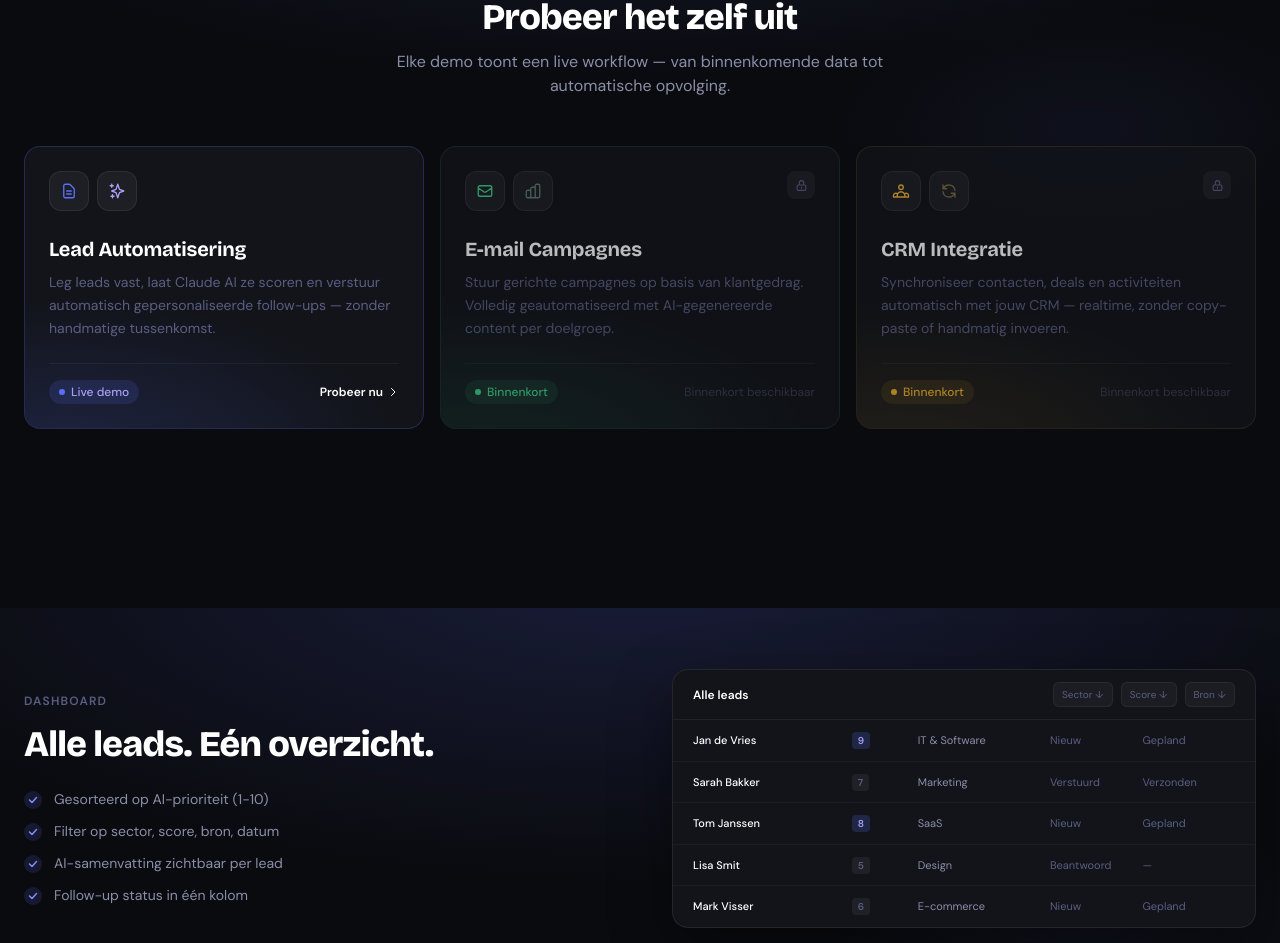
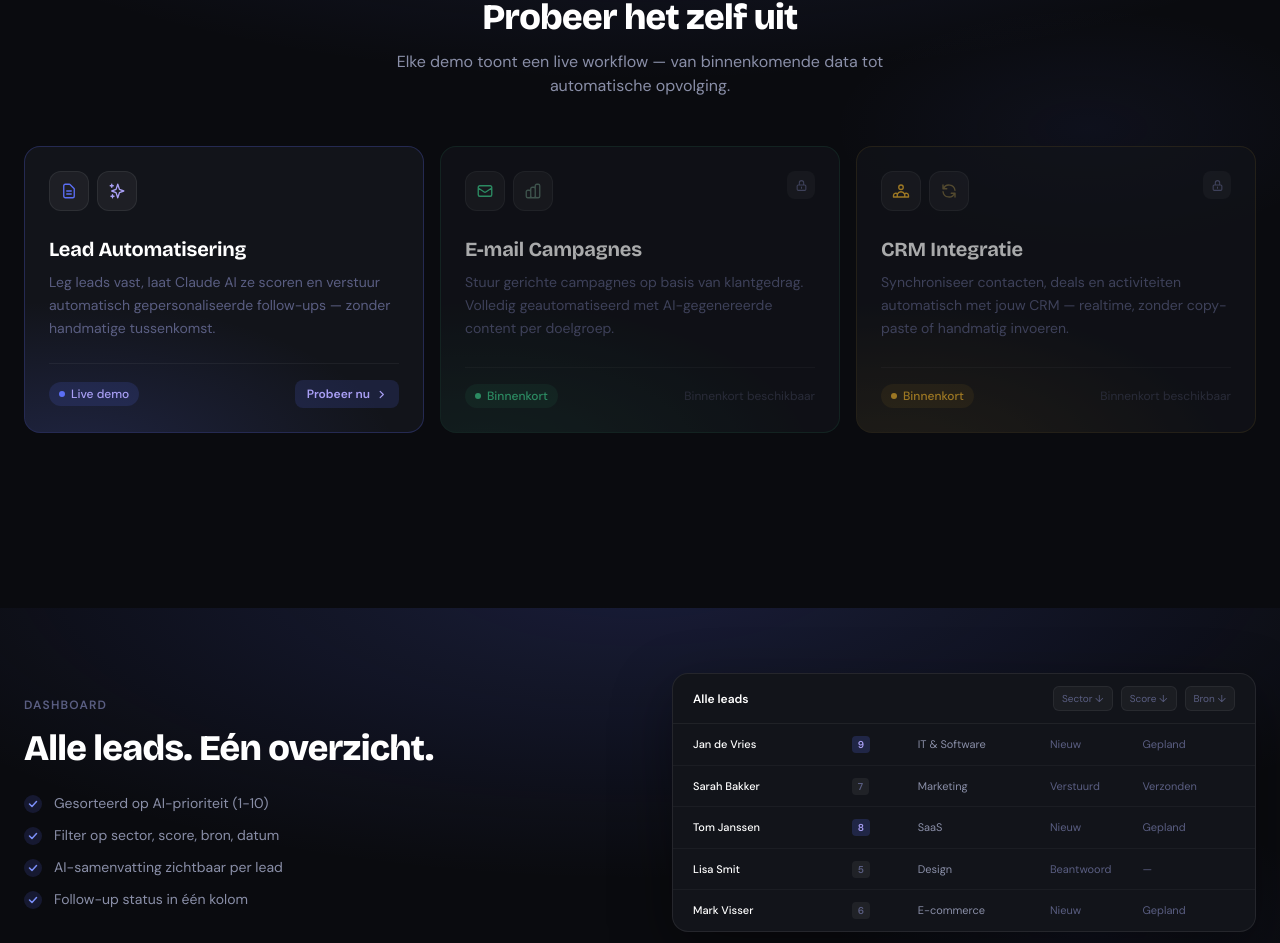
Before and after one commit to skivy2004/Runvex, a Next.js app: page / in a window 1280 px wide. Shown: the part 3392-4335 px from the top of the page. Built offline with nearby package versions, Linux system fonts and the light colour scheme.

Commit message:
feat: make demo cards clearly clickable — lift on hover, glow, animated arrow + CTA button
Co-Authored-By: Claude Sonnet 4.6 <noreply@anthropic.com>

```diff
--- a/app/components/sections/DemoCards.tsx
+++ b/app/components/sections/DemoCards.tsx
@@ -112,42 +112,64 @@ export default function DemoCards() {
 
         {/* Cards */}
         <div className="grid grid-cols-1 md:grid-cols-3 gap-4">
-          {demos.map((demo, i) => (
+          {demos.map((demo, i) => {
+            const Tag = demo.live ? 'a' : 'div'
+            return (
             <motion.div
               key={demo.title}
               initial={{ opacity: 0, y: 20 }}
               whileInView={{ opacity: 1, y: 0 }}
               viewport={{ once: true }}
               transition={{ duration: 0.4, delay: i * 0.08 }}
+              className="group"
+              whileHover={demo.live ? { y: -4 } : {}}
             >
-              <div
-                className="relative rounded-2xl p-6 flex flex-col h-full overflow-hidden transition-all duration-200"
+              <Tag
+                {...(demo.live ? { href: demo.href! } : {})}
+                className="relative rounded-2xl p-6 flex flex-col h-full overflow-hidden transition-all duration-200 block"
                 style={{
                   background: '#12141A',
                   border: `1px solid ${demo.borderColor}`,
-                  opacity: demo.live ? 1 : 0.72,
+                  opacity: demo.live ? 1 : 0.65,
+                  cursor: demo.live ? 'pointer' : 'default',
+                  boxShadow: 'none',
                 }}
               >
-                {/* Gradient glow */}
+                {/* Gradient glow — intensifies on hover for live card */}
                 <div
-                  className="absolute inset-0 pointer-events-none"
-                  style={{ background: demo.gradient }}
+                  className="absolute inset-0 pointer-events-none transition-opacity duration-200"
+                  style={{ background: demo.gradient, opacity: 1 }}
                 />
+                {demo.live && (
+                  <div
+                    className="absolute inset-0 pointer-events-none opacity-0 group-hover:opacity-100 transition-opacity duration-200"
+                    style={{ background: demo.gradient.replace('0.18', '0.32').replace('0.12', '0.24') }}
+                  />
+                )}
 
-                {/* Top row: icons + lock */}
+                {/* Top row: icons + arrow (live) or lock (dummy) */}
                 <div className="relative z-10 flex items-start justify-between mb-6">
                   <div className="flex items-center gap-2">
                     {demo.icons.map((icon, j) => (
                       <div
                         key={j}
-                        className="w-10 h-10 rounded-xl flex items-center justify-center"
+                        className="w-10 h-10 rounded-xl flex items-center justify-center transition-transform duration-200 group-hover:scale-110"
                         style={{ background: 'rgba(255,255,255,0.05)', border: '1px solid rgba(255,255,255,0.07)' }}
                       >
                         {icon}
                       </div>
                     ))}
                   </div>
-                  {!demo.live && (
+                  {demo.live ? (
+                    <div
+                      className="w-7 h-7 rounded-lg flex items-center justify-center opacity-0 group-hover:opacity-100 transition-all duration-200 translate-x-1 group-hover:translate-x-0"
+                      style={{ background: demo.badgeBg }}
+                    >
+                      <svg width="13" height="13" fill="none" stroke={demo.badgeColor} viewBox="0 0 24 24">
+                        <path strokeLinecap="round" strokeLinejoin="round" strokeWidth={2} d="M9 5l7 7-7 7" />
+                      </svg>
+                    </div>
+                  ) : (
                     <div
                       className="w-7 h-7 rounded-lg flex items-center justify-center"
                       style={{ background: 'rgba(255,255,255,0.05)' }}
@@ -184,22 +206,23 @@ export default function DemoCards() {
                   </span>
 
                   {demo.live ? (
-                    <a
-                      href={demo.href!}
-                      className="inline-flex items-center gap-1 text-xs font-semibold text-white transition-opacity hover:opacity-75"
+                    <span
+                      className="inline-flex items-center gap-1.5 text-xs font-semibold px-3 py-1.5 rounded-lg transition-all duration-200 group-hover:gap-2"
+                      style={{ background: demo.badgeBg, color: demo.badgeColor }}
                     >
                       Probeer nu
-                      <svg width="12" height="12" fill="none" stroke="currentColor" viewBox="0 0 24 24">
-                        <path strokeLinecap="round" strokeLinejoin="round" strokeWidth={2} d="M9 5l7 7-7 7" />
+                      <svg width="11" height="11" fill="none" stroke="currentColor" viewBox="0 0 24 24" className="transition-transform duration-200 group-hover:translate-x-0.5">
+                        <path strokeLinecap="round" strokeLinejoin="round" strokeWidth={2.5} d="M9 5l7 7-7 7" />
                       </svg>
-                    </a>
+                    </span>
                   ) : (
                     <span className="text-xs" style={{ color: '#3A3D50' }}>Binnenkort beschikbaar</span>
                   )}
                 </div>
-              </div>
+              </Tag>
             </motion.div>
-          ))}
+            )
+          })}
         </div>
       </div>
     </section>
```
